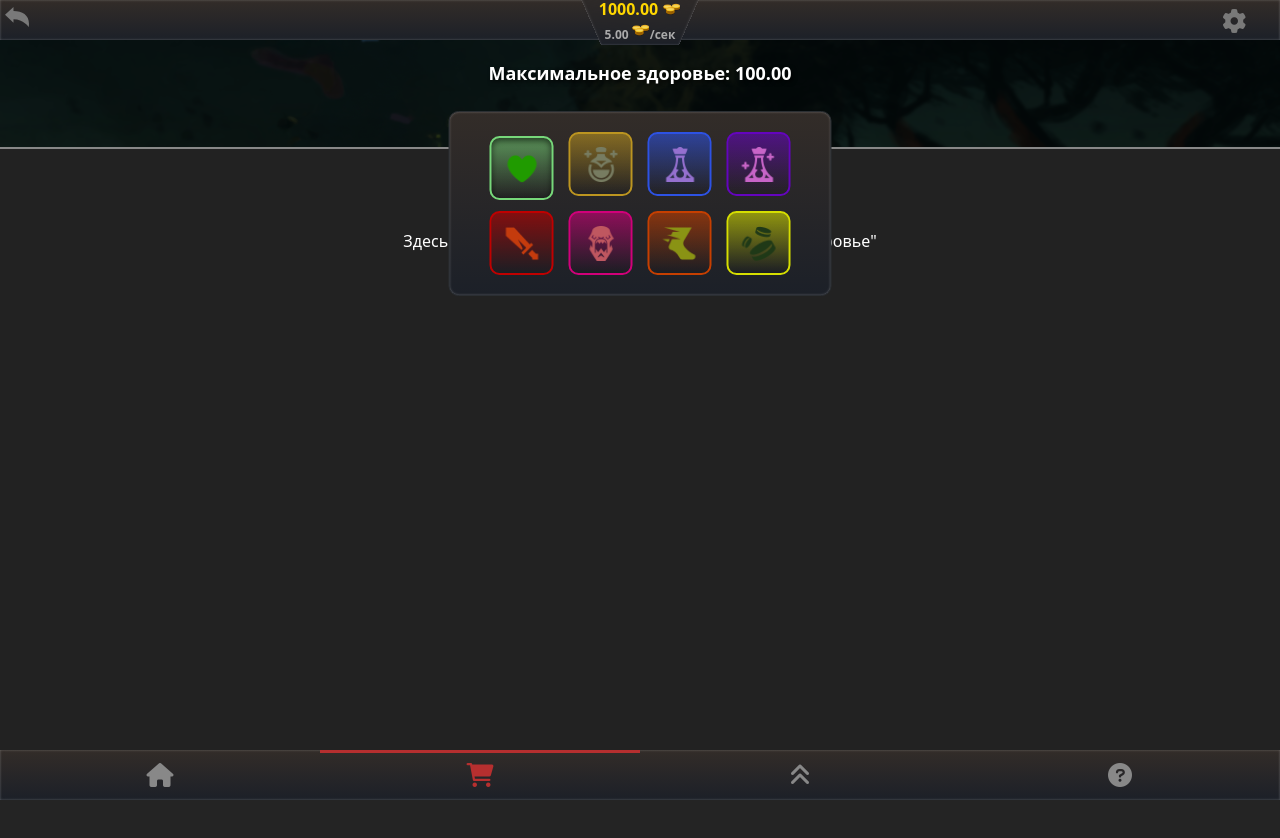
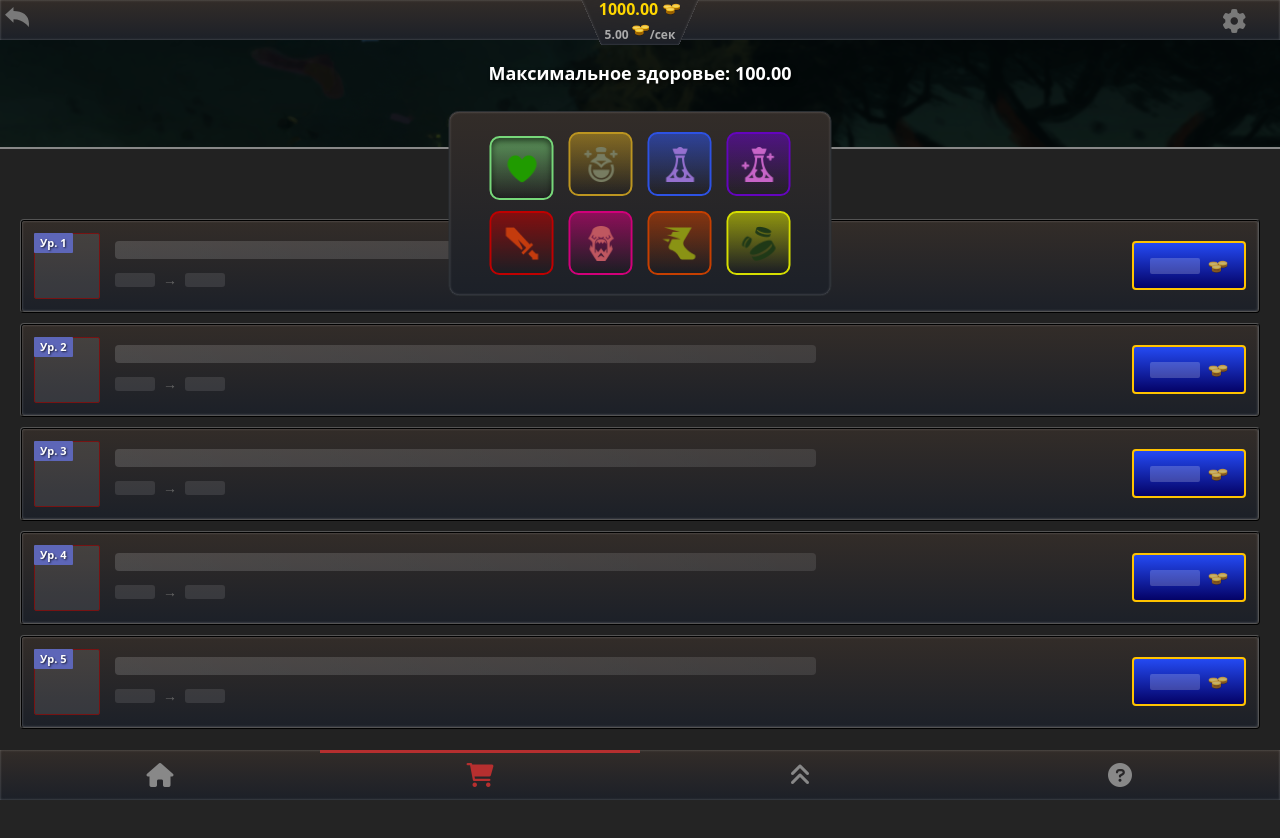
Before and after one commit to FarQuadIT/dota-clicker, a React (Vite) app: page /shop in a window 1280 px wide. Built offline with nearby package versions, Linux system fonts and the light colour scheme.

Commit message:
feat: улучшен дизайн заглушек предметов в магазине

```diff
--- a/src/pages/ShopPage/ShopPage.css
+++ b/src/pages/ShopPage/ShopPage.css
@@ -150,7 +150,140 @@
         font-size: 16px;
     }
 }
+/* Обновите стили в src/pages/ShopPage/ShopPage.css */
 
+/* Стили для заглушек предметов */
+.item-placeholder {
+    display: flex;
+    align-items: center;
+    gap: 15px;
+    padding: 12px;
+    margin: 10px 20px;
+    background: linear-gradient(to bottom, rgba(235, 145, 43, 0.11), rgba(255, 255, 255, 0)), #1c2028;
+    border: 2px solid #000000;
+    border-style: ridge;
+    border-radius: 4px;
+    box-shadow: inset 0 0 1px rgba(255, 255, 255, 0.3), inset 0 0 3px rgba(255, 255, 255, 0.2);
+    transition: all 0.2s ease;
+  }
+
+  .item-placeholder:hover {
+    background: linear-gradient(to bottom, rgba(235, 145, 43, 0.15), rgba(255, 255, 255, 0.02)), #1c2028;
+    transform: translateY(-1px);
+  }
+
+  /* Обертка для иконки с уровнем */
+  .item-icon-wrapper {
+    position: relative;
+    flex-shrink: 0;
+  }
+
+  .item-icon-placeholder {
+    width: 64px;
+    height: 64px;
+    background: rgba(255, 255, 255, 0.1);
+    border: 1px solid rgb(119, 19, 19);
+    border-radius: 2px;
+  }
+
+  .item-level {
+    position: absolute;
+    top: 0;
+    left: 0;
+    background: rgb(93, 102, 184);
+    color: #fff;
+    padding: 2px 6px;
+    font-size: 11px;
+    font-weight: bold;
+    border-radius: 1px;
+    text-shadow: 1px 1px 2px rgba(0, 0, 0, 0.7);
+  }
+
+  .item-details-placeholder {
+    flex: 1;
+  }
+
+  .item-title-placeholder {
+    width: 70%;
+    height: 18px;
+    background: linear-gradient(90deg, rgba(255, 255, 255, 0.15), rgba(255, 255, 255, 0.1));
+    border-radius: 4px;
+    margin-bottom: 10px;
+  }
+
+  .item-stats-placeholder {
+    display: flex;
+    align-items: center;
+    gap: 8px;
+  }
+
+  .stat-value,
+  .stat-next {
+    width: 40px;
+    height: 14px;
+    background: rgba(255, 255, 255, 0.1);
+    border-radius: 3px;
+  }
+
+  .stat-arrow {
+    color: #666;
+    font-size: 14px;
+  }
+
+  .item-button-placeholder {
+    width: 110px;
+    height: 45px;
+    background: linear-gradient(to bottom, #244af3, #040266);
+    border: 2px solid #FFC300;
+    border-radius: 4px;
+    display: flex;
+    align-items: center;
+    justify-content: center;
+    gap: 8px;
+    cursor: pointer;
+    transition: all 0.2s ease;
+    flex-shrink: 0;
+  }
+
+  .item-button-placeholder:hover {
+    transform: translateY(1px);
+    background: linear-gradient(to bottom, #1a3ab9, #030147);
+  }
+
+  .button-price {
+    width: 50px;
+    height: 16px;
+    background: rgba(255, 255, 255, 0.2);
+    border-radius: 2px;
+  }
+
+  .button-icon {
+    width: 20px;
+    height: 20px;
+    background: url('/media/shop/images/gold.png') center/contain no-repeat;
+    opacity: 0.8;
+  }
+
+  /* Убираем анимацию пульсации для более солидного вида */
+  .item-placeholder > div {
+    animation: none;
+  }
+
+  /* Добавляем лёгкую анимацию при загрузке */
+  .item-placeholder {
+    animation: fadeIn 0.3s ease-out;
+  }
+
+  @keyframes fadeIn {
+    from {
+      opacity: 0;
+      transform: translateY(10px);
+    }
+    to {
+      opacity: 1;
+      transform: translateY(0);
+    }
+  }
 /* Адаптивность для мобильных */
 @media (max-width: 768px) {
     .menu-container {
--- a/src/pages/ShopPage/ShopPage.tsx
+++ b/src/pages/ShopPage/ShopPage.tsx
@@ -5,12 +5,11 @@ import { shopCategories } from '../../shared/constants/shopConfig';
 import './ShopPage.css';
 
 export default function ShopPage() {
-  // Состояние для активной категории
   const [activeCategory, setActiveCategory] = useState<string>("max-health");
+  const mockItems = [1, 2, 3, 4, 5];
 
   return (
     <div className="shop-page">
-      {/* Верхняя часть с фоном башни */}
       <div className="shop-top">
         <div className="characteristics">
           <span>
@@ -19,7 +18,6 @@ export default function ShopPage() {
         </div>
       </div>
 
-      {/* Меню категорий */}
       <div className="menu-container">
         <div className="menu-grid">
           {Object.entries(shopCategories).map(([key, category]) => (
@@ -45,12 +43,28 @@ export default function ShopPage() {
         </div>
       </div>
 
-      {/* Нижняя часть для предметов */}
       <div className="shop-bottom">
         <div className="items-scroll-area">
-          <p style={{ textAlign: 'center', marginTop: '20px' }}>
-            Здесь будут предметы категории "{shopCategories[activeCategory].name}"
-          </p>
+          {mockItems.map((item) => (
+            <div key={item} className="item-placeholder">
+              <div className="item-icon-wrapper">
+                <div className="item-icon-placeholder"></div>
+                <div className="item-level">Ур. {item}</div>
+              </div>
+              <div className="item-details-placeholder">
+                <div className="item-title-placeholder"></div>
+                <div className="item-stats-placeholder">
+                  <div className="stat-value"></div>
+                  <div className="stat-arrow">→</div>
+                  <div className="stat-next"></div>
+                </div>
+              </div>
+              <div className="item-button-placeholder">
+                <div className="button-price"></div>
+                <div className="button-icon"></div>
+              </div>
+            </div>
+          ))}
         </div>
       </div>
     </div>
```
